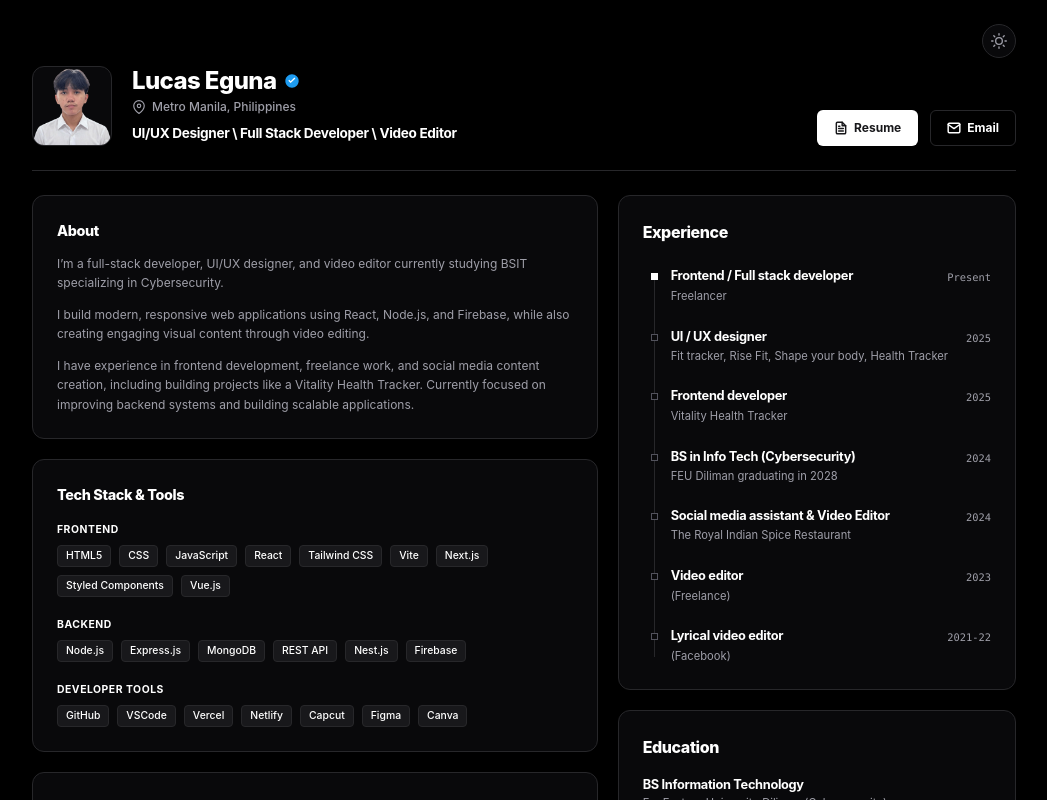
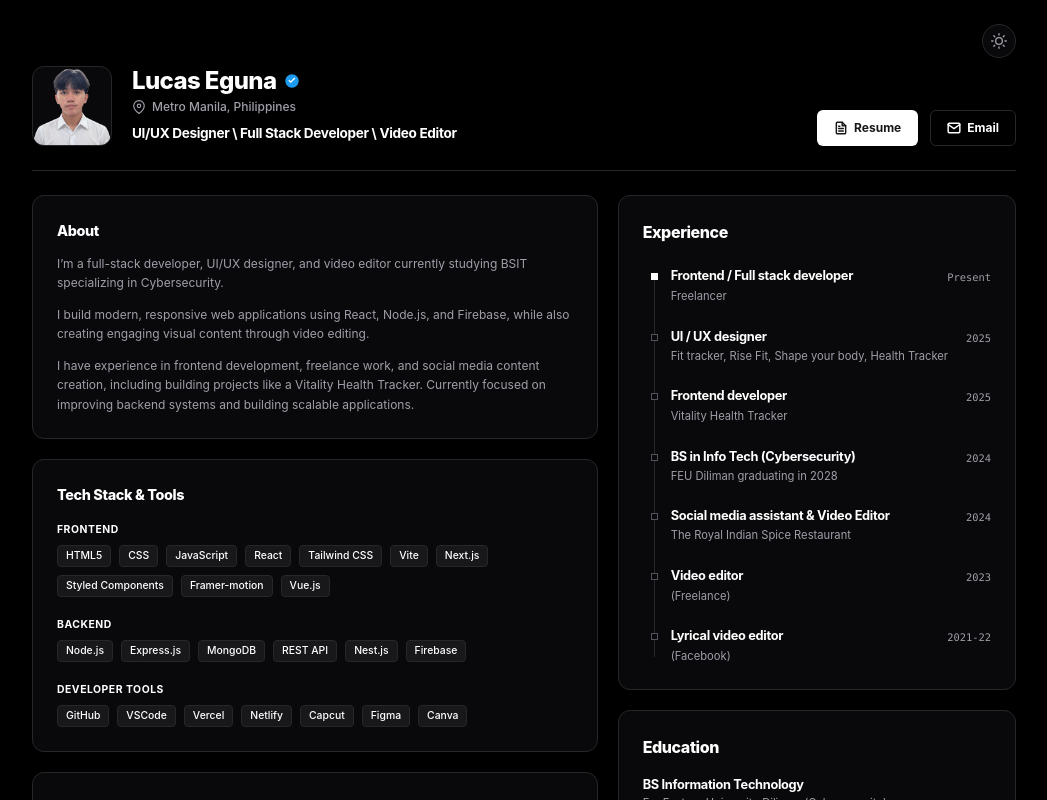
Before and after one commit to egunalucasandrei-droid/My-Portfolio-Eguna, a React (Vite) app: page / in a window 1280 px wide. Shown: the top 800 px of the page, without its empty margins (116-1163 px from the left). Built offline with nearby package versions, Linux system fonts and the light colour scheme.

Commit message:
Add another in tech stack

```diff
--- a/src/App.jsx
+++ b/src/App.jsx
@@ -369,7 +369,7 @@ export default function App() {
                   <div>
                     <h3 className={`text-[0.65rem] font-bold mb-2 uppercase tracking-wider ${theme === 'dark' ? 'text-white' : 'text-zinc-900'}`}>Frontend</h3>
                     <div className="flex flex-wrap gap-2">
-                      {['HTML5', 'CSS', 'JavaScript', 'React', 'Tailwind CSS', 'Vite', 'Next.js', 'Styled Components', 'Vue.js'].map(tech => (
+                      {['HTML5', 'CSS', 'JavaScript', 'React', 'Tailwind CSS', 'Vite', 'Next.js', 'Styled Components', 'Framer-motion', 'Vue.js'].map(tech => (
                         <span key={tech} className={`text-[0.65rem] font-medium px-2 py-0.5 rounded border ${theme === 'dark' ? 'bg-zinc-900 border-zinc-800 text-white' : 'bg-zinc-50 border-zinc-200 text-zinc-900'}`}>{tech}</span>
                       ))}
                     </div>
```
